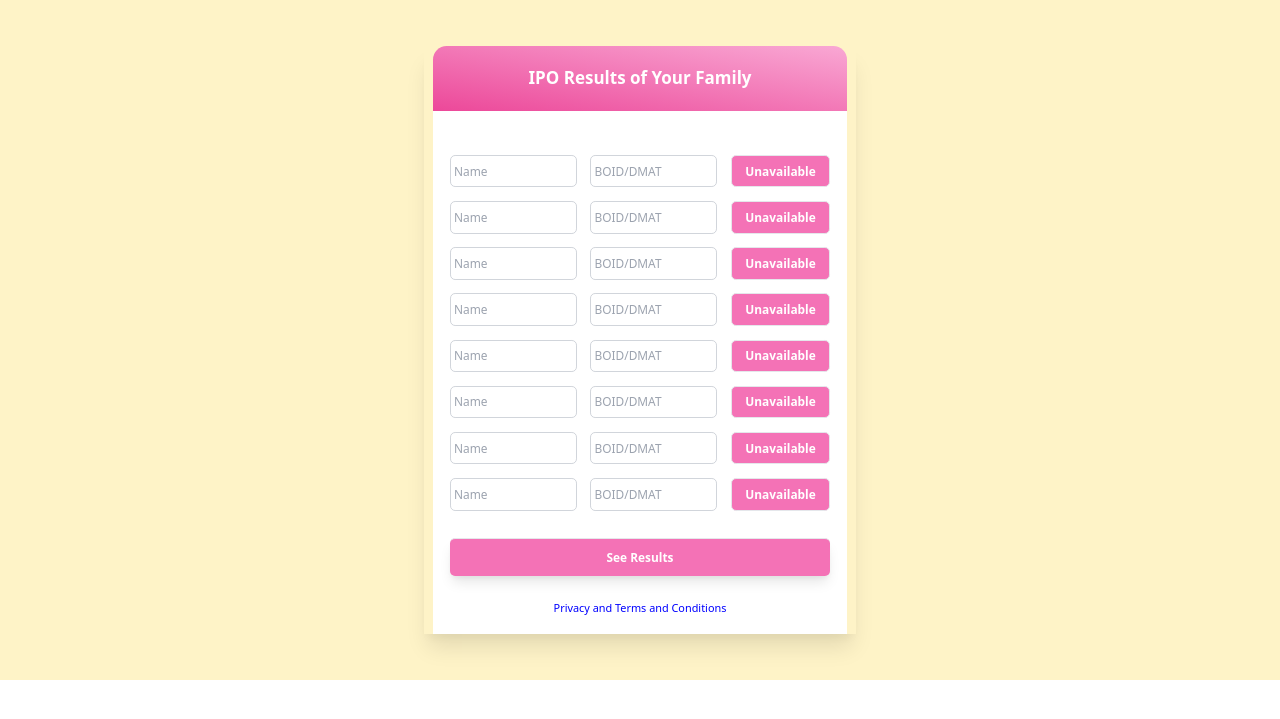
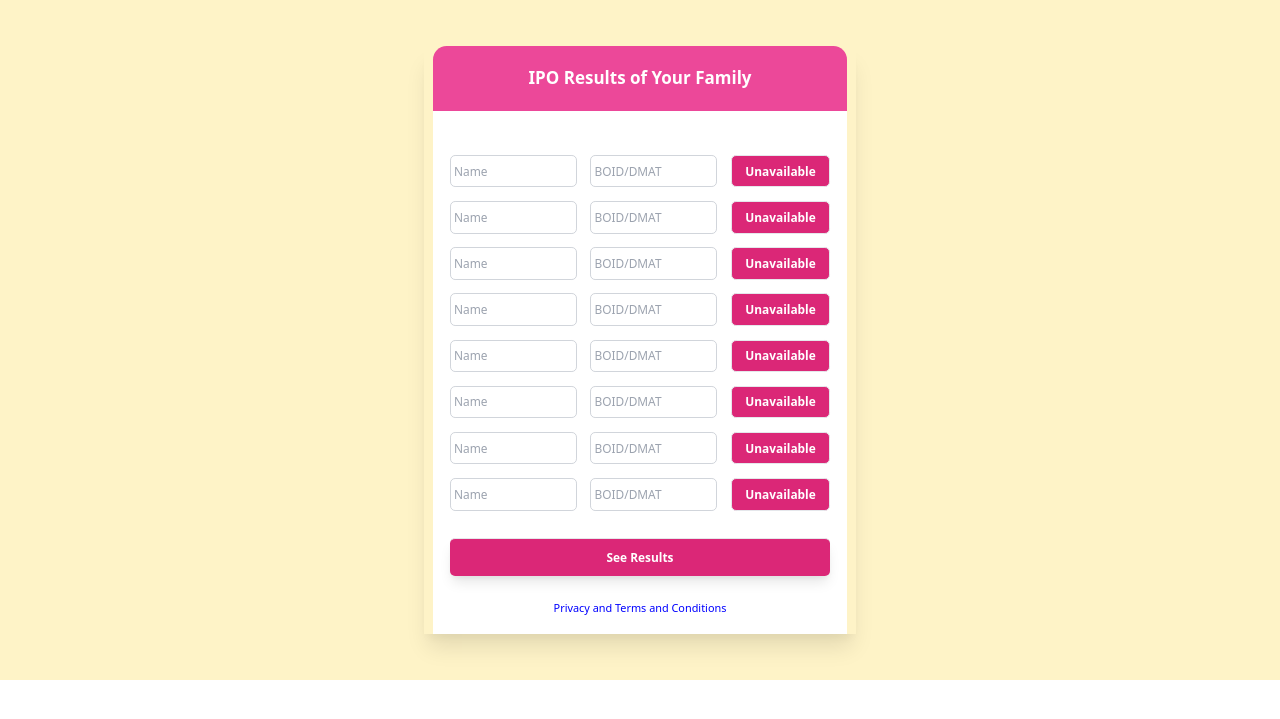
Before and after one commit to bhuwanadhikari/easy-ipo-results, a Flask app: page / in a window 1280 px wide. Shown: the top 719 px of the page. Run offline with Flask 2, Linux system fonts and the light colour scheme.

Commit message:
Update color

```diff
--- a/app/templates/index.html
+++ b/app/templates/index.html
@@ -59,7 +59,7 @@
     <div class="min-h-screen min-w-screen flex items-center justify-center bg-yellow-100">
         <div class="main-box flex flex-col shadow-xl main-card">
             <div
-                class=" py-6 px-14 bg-gradient-to-tr from-pink-500 to-pink-300 rounded-tl-2xl rounded-tr-2xl text-center space-y-4">
+                class=" py-6 px-14 bg-gradient-to-tr from-pink-500 to-pink-500 rounded-tl-2xl rounded-tr-2xl text-center space-y-4">
                 <h4 class=" app-heading text-white text-center font-bold text-xl">
                     IPO Results of Your Family
                 </h4>
@@ -93,7 +93,7 @@
                                 <div class="flex flex-col">
                                     <div class="relative focus-within:text-gray-600 text-gray-400">
                                         <div
-                                            class="result-screen pr-4 pl-4 py-2 border  bg-pink-400 text-white rounded-md text-sm focus:outline-none focus:ring-2 focus:ring-pink-500 focus:border-transparent ">
+                                            class="result-screen pr-4 pl-4 py-2 border  bg-pink-600 text-white rounded-md text-sm focus:outline-none focus:ring-2 focus:ring-pink-500 focus:border-transparent ">
                                             Unavailable
                                         </div>
                                     </div>
@@ -123,7 +123,7 @@
                                 <div class="flex flex-col">
                                     <div class="relative focus-within:text-gray-600 text-gray-400">
                                         <div
-                                            class="result-screen pr-4 pl-4 py-2 border  bg-pink-400 text-white rounded-md text-sm focus:outline-none focus:ring-2 focus:ring-pink-500 focus:border-transparent ">
+                                            class="result-screen pr-4 pl-4 py-2 border  bg-pink-600 text-white rounded-md text-sm focus:outline-none focus:ring-2 focus:ring-pink-500 focus:border-transparent ">
                                             Unavailable
                                         </div>
                                     </div>
@@ -149,7 +149,7 @@
                                 <div class="flex flex-col">
                                     <div class="relative focus-within:text-gray-600 text-gray-400">
                                         <div
-                                            class="result-screen pr-4 pl-4 py-2 border  bg-pink-400 text-white rounded-md text-sm focus:outline-none focus:ring-2 focus:ring-pink-500 focus:border-transparent ">
+                                            class="result-screen pr-4 pl-4 py-2 border  bg-pink-600 text-white rounded-md text-sm focus:outline-none focus:ring-2 focus:ring-pink-500 focus:border-transparent ">
                                             Unavailable
                                         </div>
                                     </div>
@@ -175,7 +175,7 @@
                                 <div class="flex flex-col">
                                     <div class="relative focus-within:text-gray-600 text-gray-400">
                                         <div
-                                            class="result-screen pr-4 pl-4 py-2 border  bg-pink-400 text-white rounded-md text-sm focus:outline-none focus:ring-2 focus:ring-pink-500 focus:border-transparent ">
+                                            class="result-screen pr-4 pl-4 py-2 border  bg-pink-600 text-white rounded-md text-sm focus:outline-none focus:ring-2 focus:ring-pink-500 focus:border-transparent ">
                                             Unavailable
                                         </div>
                                     </div>
@@ -202,7 +202,7 @@
                                 <div class="flex flex-col">
                                     <div class="relative focus-within:text-gray-600 text-gray-400">
                                         <div
-                                            class="result-screen pr-4 pl-4 py-2 border  bg-pink-400 text-white rounded-md text-sm focus:outline-none focus:ring-2 focus:ring-pink-500 focus:border-transparent ">
+                                            class="result-screen pr-4 pl-4 py-2 border  bg-pink-600 text-white rounded-md text-sm focus:outline-none focus:ring-2 focus:ring-pink-500 focus:border-transparent ">
                                             Unavailable
                                         </div>
                                     </div>
@@ -229,7 +229,7 @@
                                 <div class="flex flex-col">
                                     <div class="relative focus-within:text-gray-600 text-gray-400">
                                         <div
-                                            class="result-screen pr-4 pl-4 py-2 border  bg-pink-400 text-white rounded-md text-sm focus:outline-none focus:ring-2 focus:ring-pink-500 focus:border-transparent ">
+                                            class="result-screen pr-4 pl-4 py-2 border  bg-pink-600 text-white rounded-md text-sm focus:outline-none focus:ring-2 focus:ring-pink-500 focus:border-transparent ">
                                             Unavailable
                                         </div>
                                     </div>
@@ -256,7 +256,7 @@
                                 <div class="flex flex-col">
                                     <div class="relative focus-within:text-gray-600 text-gray-400">
                                         <div
-                                            class="result-screen pr-4 pl-4 py-2 border  bg-pink-400 text-white rounded-md text-sm focus:outline-none focus:ring-2 focus:ring-pink-500 focus:border-transparent ">
+                                            class="result-screen pr-4 pl-4 py-2 border  bg-pink-600 text-white rounded-md text-sm focus:outline-none focus:ring-2 focus:ring-pink-500 focus:border-transparent ">
                                             Unavailable
                                         </div>
                                     </div>
@@ -283,7 +283,7 @@
                                 <div class="flex flex-col">
                                     <div class="relative focus-within:text-gray-600 text-gray-400">
                                         <div
-                                            class="result-screen pr-4 pl-4 py-2 border  bg-pink-400 text-white rounded-md text-sm focus:outline-none focus:ring-2 focus:ring-pink-500 focus:border-transparent ">
+                                            class="result-screen pr-4 pl-4 py-2 border  bg-pink-600 text-white rounded-md text-sm focus:outline-none focus:ring-2 focus:ring-pink-500 focus:border-transparent ">
                                             Unavailable
                                         </div>
                                     </div>
@@ -292,7 +292,7 @@
 
                         </div>
                         <button id="see-results-button" onclick="seeResults()"
-                            class="w-full py-3 bg-pink-400 text-white rounded-md text-sm focus:outline-none  shadow-lg">See
+                            class="w-full py-3 bg-pink-600 text-white rounded-md text-sm focus:outline-none  shadow-lg">See
                             Results
                         </button>
                     </div>
```
